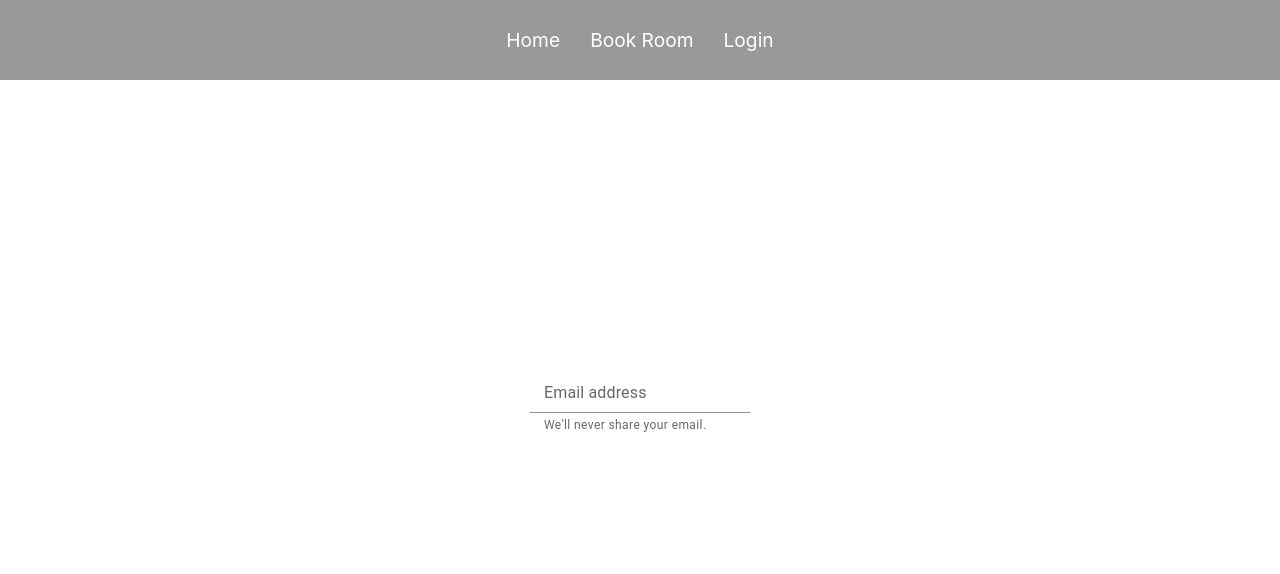
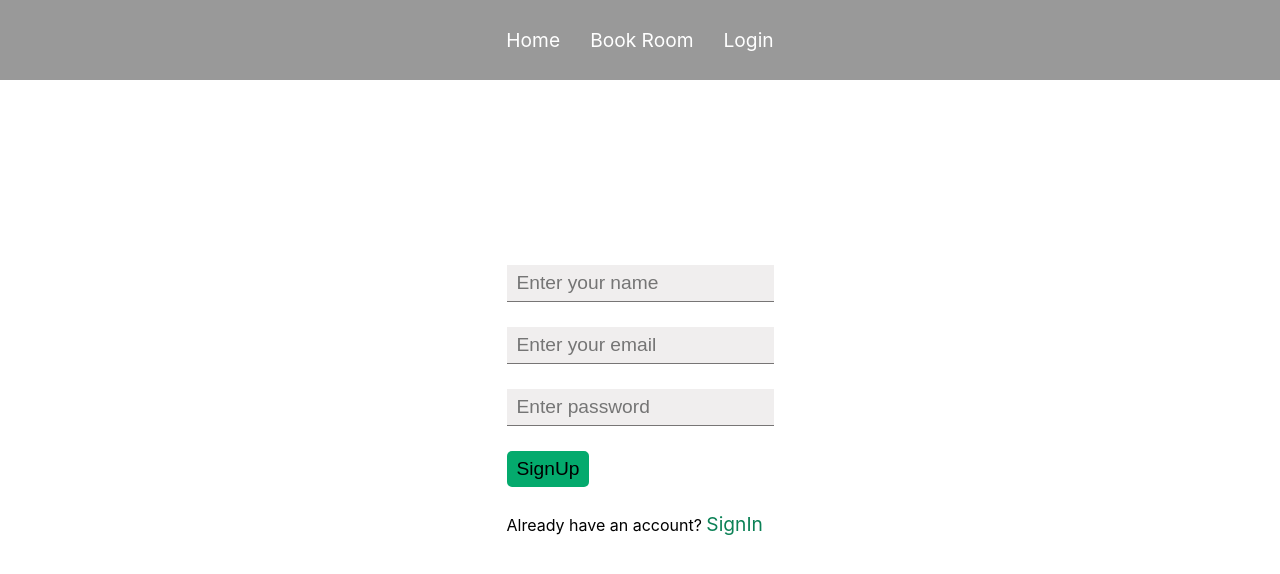
Before and after one commit to Nuralam30/room_booking_mangement, a React (Create React App) app: page /login in a window 1280 px wide. Shown: the top 574 px of the page. Built offline with nearby package versions, Linux system fonts and the light colour scheme.

Commit message:
login page created

```diff
--- a/src/components/Login/Login.css
+++ b/src/components/Login/Login.css
@@ -7,3 +7,34 @@
     justify-content: center;
     align-items: center;
 }
+
+.login-form input{
+    padding: 7px 10px;
+    font-size: 1.2rem;
+    margin-bottom: 25px;
+    border: none;
+    outline: none;
+    border-bottom: 1px solid #777575;
+    background-color: #f0eeee;
+}
+.login-form input:focus{
+    border-bottom: 1px solid #2626ca;
+    transition: border 0.5s ease-in;
+}
+input[type=submit]{
+    background-color: #04AA6D;
+    border: none;
+    border-radius: 5px;
+    cursor: pointer;
+}
+p{
+    font-size: 1rem;
+}
+p span{
+    color: #0b8156;
+    font-size: 1.2rem;
+    cursor: pointer;
+}
+p span:hover{
+    text-decoration: underline;
+}
--- a/src/components/Login/Login.js
+++ b/src/components/Login/Login.js
@@ -1,6 +1,5 @@
 import React from 'react';
 import './Login.css';
-import { FormControl, FormHelperText, Input, InputLabel } from '@mui/material';
 import Navbar from '../Header/Navbar/Navbar';
 
 const Login = () => {
@@ -9,11 +8,13 @@ const Login = () => {
             <Navbar></Navbar>
 
             <div className="login-form">
-            <FormControl>
-                <InputLabel htmlFor="my-input">Email address</InputLabel>
-                <Input id="my-input" aria-describedby="my-helper-text" />
-                <FormHelperText id="my-helper-text">We'll never share your email.</FormHelperText>
-            </FormControl>
+                <form action="signIn" method='post'>
+                    <input type="text" placeholder='Enter your name' name='name' /><br />
+                    <input type="email" placeholder='Enter your email' name='email' /><br />
+                    <input type="password" placeholder='Enter password' name='password' /><br />
+                    <input type="submit" value='SignUp' />
+                    <p>Already have an account? <span>SignIn</span></p>
+                </form>
             </div>
         </div>
     );
```
